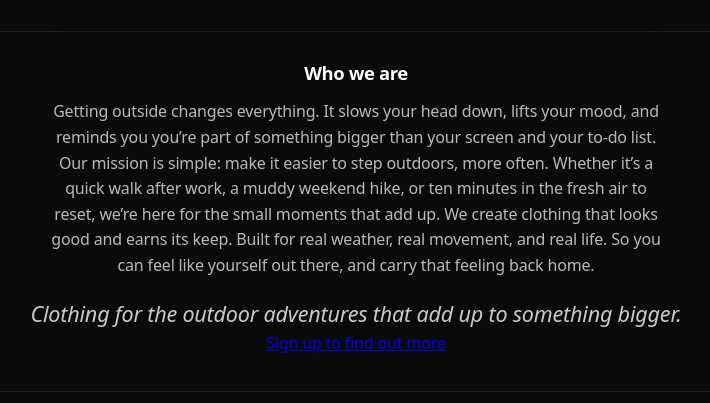
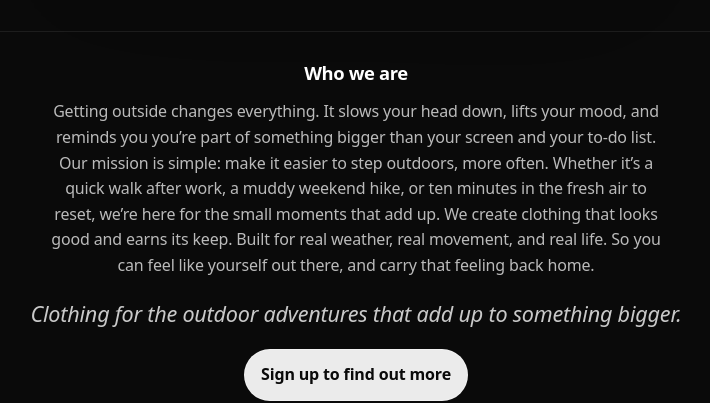
Before and after one commit to ViviOrnitierIX/mukked, a plain HTML site: page index.html in a window 1280 px wide. Shown: the part 414-817 px from the top of the page, without its empty margins (284-994 px from the left). Drawn offline with Linux system fonts and the light colour scheme.

Commit message:
Update styles.css

```diff
--- a/styles.css
+++ b/styles.css
@@ -95,6 +95,40 @@ p{
 
 .muted{ color: var(--soft); }
 
+.btn{
+  display:inline-flex;
+  align-items:center;
+  justify-content:center;
+  padding: 12px 16px;
+  border-radius: 999px;
+  border: 1px solid rgba(255,255,255,.14);
+  text-decoration: none;
+  font-weight: 650;
+  letter-spacing: -0.01em;
+  transition: transform .15s ease, background .15s ease, border-color .15s ease;
+}
+
+.btn:hover{
+  transform: translateY(-1px);
+}
+
+.btn.primary{
+  background: rgba(255,255,255,.92);
+  color: #0A0A0A;
+  border-color: rgba(255,255,255,.28);
+}
+
+.btn.primary:hover{
+  background: rgba(255,255,255,1);
+}
+
+.signup{
+  margin-top: 18px;
+  display: flex;
+  justify-content: center;
+}
+
+
 /* SOCIALS */
 .socials{
   display: flex;
```
